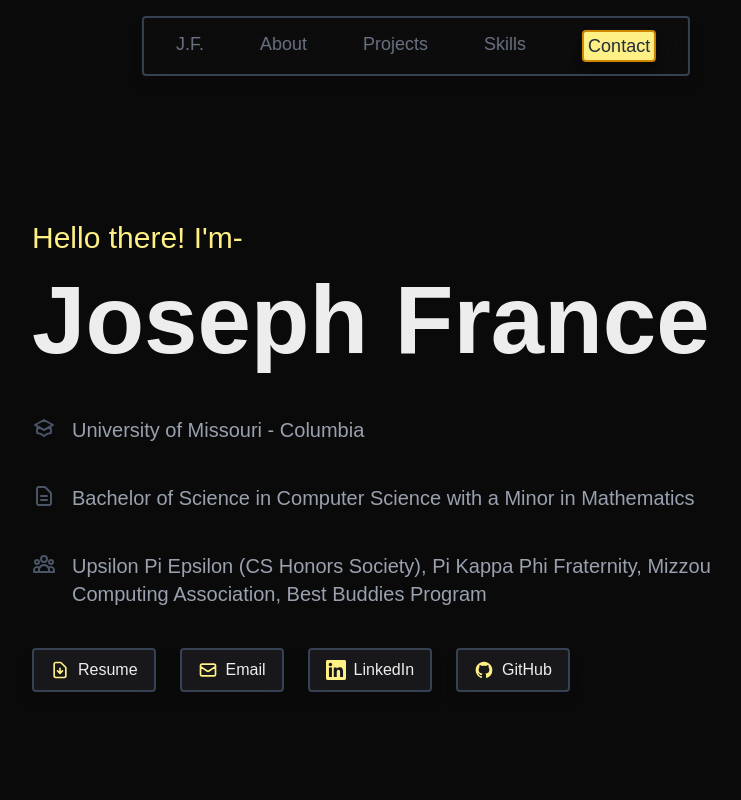
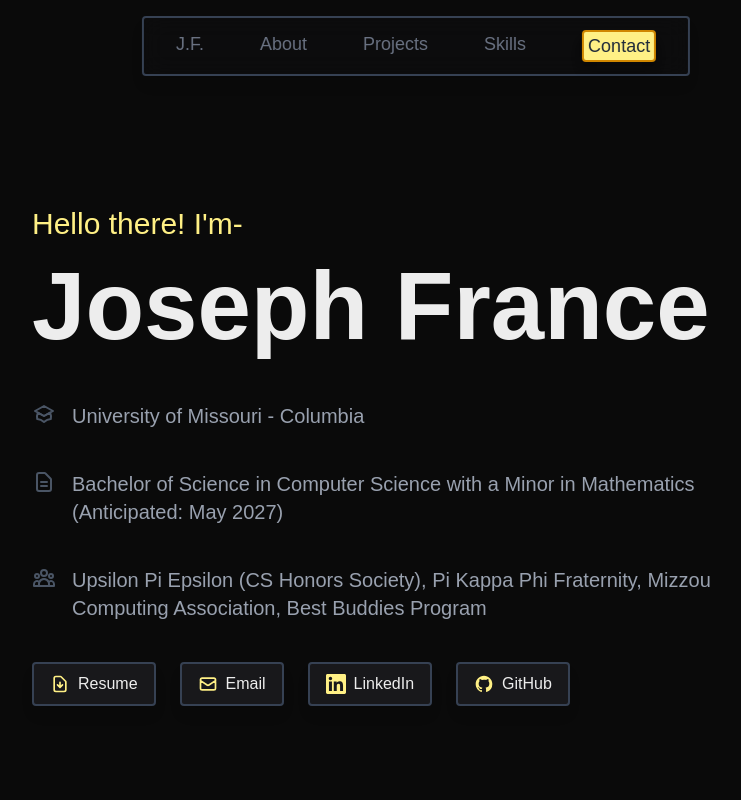
Before and after one commit to josephfran27/Portfolio-Site, a Next.js app: page / in a window 1280 px wide. Shown: the top 800 px of the page, without its empty margins (224-965 px from the left). Built offline with nearby package versions, Linux system fonts and the light colour scheme; a web font is replaced by a local one.

Commit message:
Added expected graduation date.

```diff
--- a/components/HomePg.tsx
+++ b/components/HomePg.tsx
@@ -28,7 +28,7 @@ export default function HomePg() {
                             <path strokeLinecap="round" strokeLinejoin="round" strokeWidth={2} d="M9 12h6m-6 4h6m2 5H7a2 2 0 01-2-2V5a2 2 0 012-2h5.586a1 1 0 01.707.293l5.414 5.414a1 1 0 01.293.707V19a2 2 0 01-2 2z" />
                         </svg>
                         <p className="text-base sm:text-xl text-gray-400">
-                            Bachelor of Science in Computer Science with a Minor in Mathematics
+                            Bachelor of Science in Computer Science with a Minor in Mathematics (Anticipated: May 2027)
                         </p>
                     </div>
                 </div>
```
